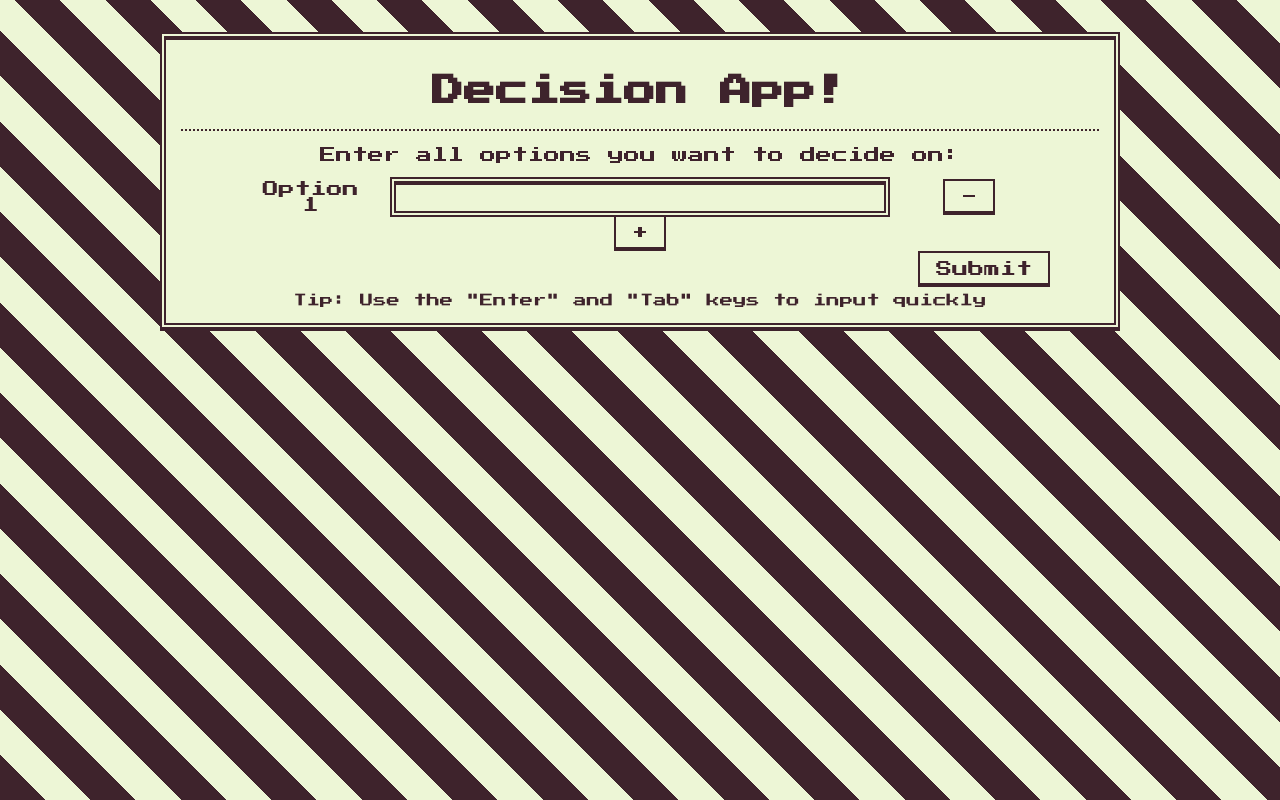
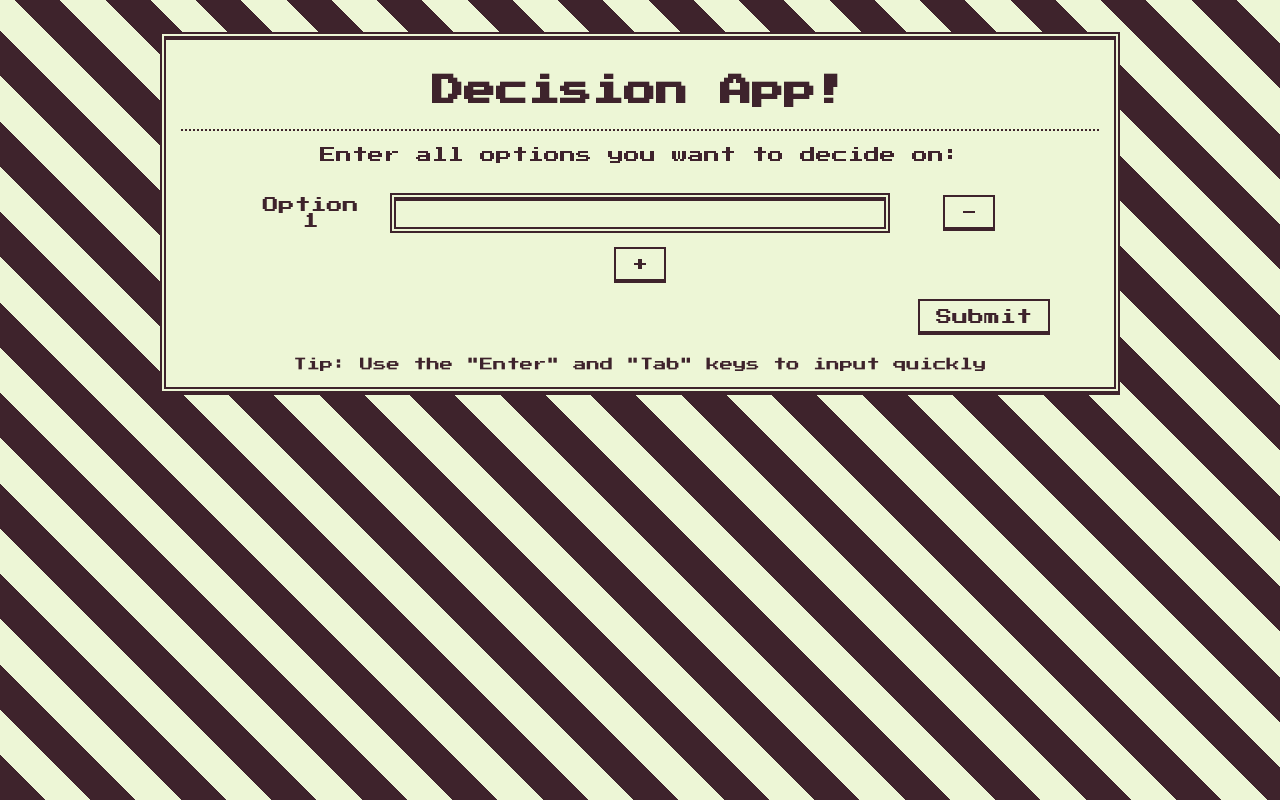
Before and after one commit to ohjann/decision-swipe, a React (Create React App) app: page / in a window 1280 px wide. Both pictures are taken after a click on the button "Got it". Built offline with nearby package versions, Linux system fonts and the light colour scheme.

Commit message:
Responsive tweaks

```diff
--- a/src/App.scss
+++ b/src/App.scss
@@ -1,5 +1,9 @@
 @import url('https://fonts.googleapis.com/css2?family=Press+Start+2P&display=swap');
 @import "1bit-ui";
+
+body {
+  margin: 0;
+}
 
 .App {
   text-align: center;
@@ -37,7 +41,6 @@
   .card {
     font-size: 2em;
     text-align: center;
-    display: flex;
     align-items: center;
     margin: 0.2em;
   }
@@ -55,6 +58,12 @@
   input {
     width: 100%;
   }
+  .option {
+    margin: 1em 0;
+  }
+}
+.submit {
+  margin: 1em 0;
 }
 
 /* Make it optical center rather than actual center */
--- a/src/components/Instructions.tsx
+++ b/src/components/Instructions.tsx
@@ -3,19 +3,19 @@
 
 const Instructions = ({ gotIt }: { gotIt: Function }) => {
   return (
-    <Container className="bit-card">
+    <Container fluid={true} className="bit-card">
       <h1>Decision App!</h1>
       <hr className="bit-hr" />
       <Row>
-        <Col md={3} />
-        <Col md={6}>
+        <Col sm={3} />
+        <Col sm={6}>
           <ol>
             <li>Enter your options</li>
             <li>Select number of players</li>
             <li>Swipe your way to a decision</li>
           </ol>
         </Col>
-        <Col md={3} />
+        <Col sm={3} />
       </Row>
       <button className="bit-button" onClick={() => gotIt()}>
         Got it
--- a/src/components/Option.tsx
+++ b/src/components/Option.tsx
@@ -29,10 +29,10 @@
   };
   return (
     <Row className="option">
-      <Col sm={2} className="label-col">
+      <Col md={2} className="label-col">
         <label htmlFor="field-name">Option {number}</label>
       </Col>
-      <Col sm={8}>
+      <Col md={8} xs={9}>
         <input
           className="bit-input"
           id="field-name"
@@ -42,7 +42,7 @@
           ref={ref}
         />
       </Col>
-      <Col sm={2}>
+      <Col md={2} xs={1}>
         <button
           className="bit-button"
           onClick={() => removeOption(number - 1)}
--- a/src/components/OptionsForm.tsx
+++ b/src/components/OptionsForm.tsx
@@ -50,9 +50,9 @@
             </Col>
           </Row>
           <Row>
-            <Col sm={10} />
-            <Col sm={2}>
-              <button className="bit-button" onClick={() => onSubmit(options)}>
+            <Col md={10} sm={8}/>
+            <Col md={2} sm={2} >
+              <button className="bit-button submit" onClick={() => onSubmit(options)}>
                 Submit
               </button>
             </Col>
--- a/src/components/Players.tsx
+++ b/src/components/Players.tsx
@@ -37,7 +37,7 @@
       <Row>
         <Col sm={10} />
         <Col sm={2}>
-          <button className="bit-button" onClick={() => letsGo()}>
+          <button className="bit-button submit" onClick={() => letsGo()}>
             Let's Go
           </button>
         </Col>
--- a/src/index.css
+++ /dev/null
@@ -1,13 +0,0 @@
-body {
-  margin: 0;
-  font-family: -apple-system, BlinkMacSystemFont, 'Segoe UI', 'Roboto', 'Oxygen',
-    'Ubuntu', 'Cantarell', 'Fira Sans', 'Droid Sans', 'Helvetica Neue',
-    sans-serif;
-  -webkit-font-smoothing: antialiased;
-  -moz-osx-font-smoothing: grayscale;
-}
-
-code {
-  font-family: source-code-pro, Menlo, Monaco, Consolas, 'Courier New',
-    monospace;
-}
--- a/src/index.tsx
+++ b/src/index.tsx
@@ -1,6 +1,5 @@
 import React from 'react';
 import ReactDOM from 'react-dom/client';
-import './index.css';
 import App from './App';
 import reportWebVitals from './reportWebVitals';
 
```
